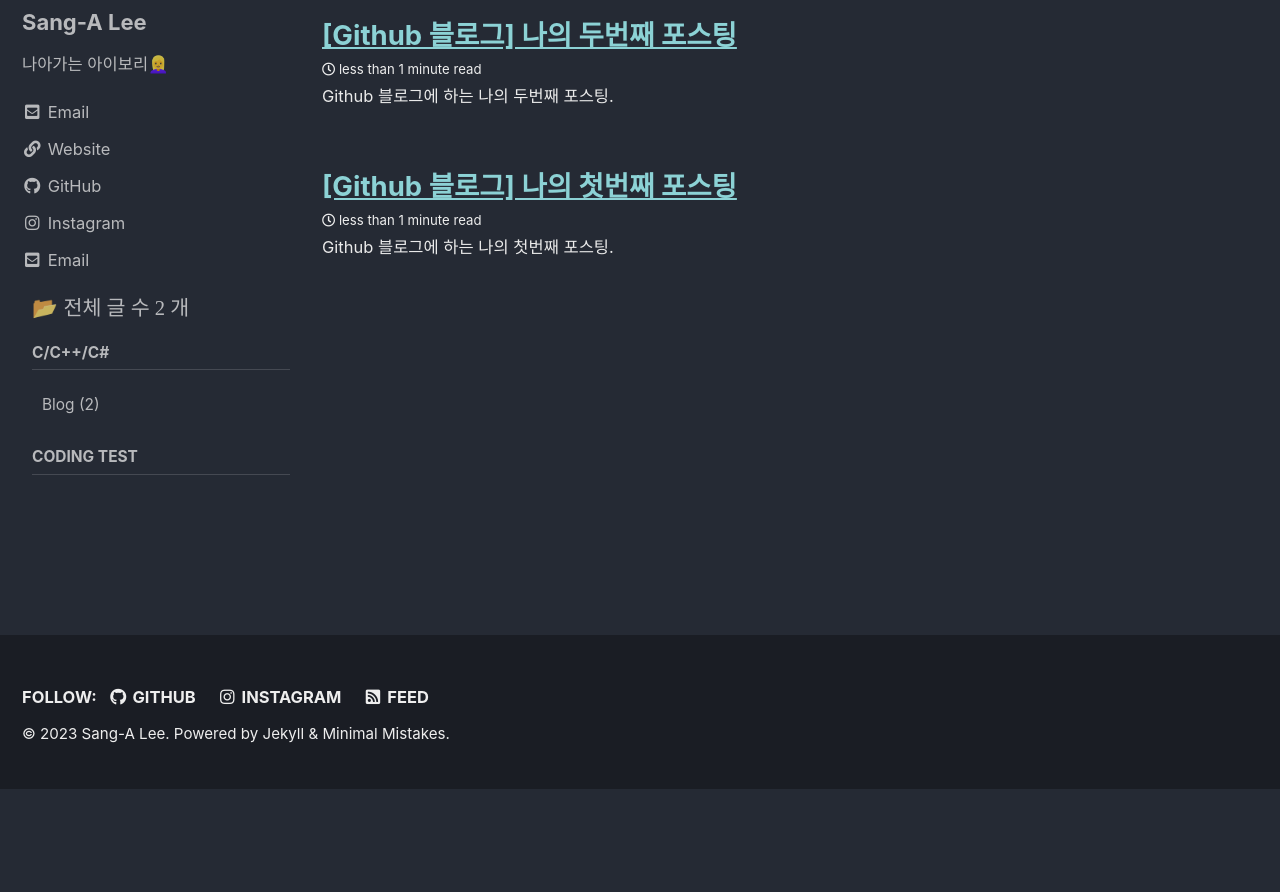
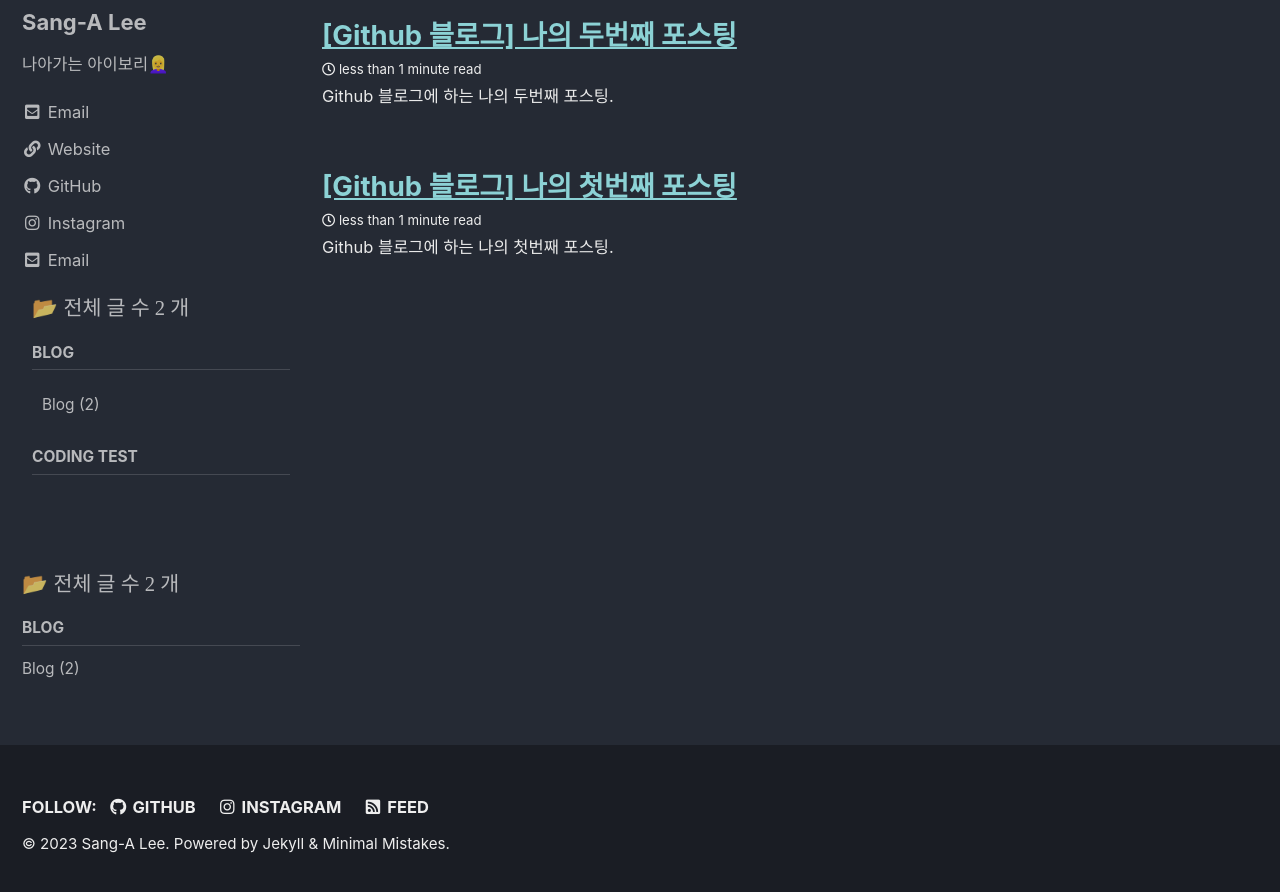
Before and after one commit to stkddks/stkddks.github.io, a Jekyll site: the page built from index.html, in a window 1280 px wide and 900 px high, scrolled down 222 px. Shown: the top 892 px of the window. Built offline with Jekyll 4.4.1, drawn with Linux system fonts in a browser that asks for light colours; cached includes are drawn as plain includes; some web fonts are replaced; the list of posts is cut into pages by our own code; before the commit the page ends 1011 px from its top, so only the background shows below that.

Commit message:
modify category

```diff
--- a/_includes/nav_list_main
+++ b/_includes/nav_list_main
@@ -11,12 +11,9 @@
             📂 <span style="font-family:'Cafe24Oneprettynight';">전체 글 수</style> <span style="font-family:'Coming Soon';">{{sum}}</style> <span style="font-family:'Cafe24Oneprettynight';">개</style>
       </li>
       <li>
-        <!--span 태그로 카테고리들을 크게 분류 ex) C/C++/C#-->
-        <span class="nav__sub-title">C/C++/C#</span>
-            <!--ul 태그로 같은 카테고리들 모아둔 페이지들 나열-->
+        <span class="nav__sub-title">Blog</span>
             <ul>
                 <!--Cpp 카테고리 글들을 모아둔 페이지인 /categories/cpp 주소의 글로 링크 연결-->
-                <!--category[1].size 로 해당 카테고리를 가진 글의 개수 표시-->
                 {% for category in site.categories %}
                     {% if category[0] == "Blog" %}
                         <li><a href="/categories/blog" class="">Blog ({{category[1].size}})</a></li>
--- a/_includes/sidebar.html
+++ b/_includes/sidebar.html
@@ -14,11 +14,9 @@
     {% if page.sidebar.nav %}
       {% include nav_list nav=page.sidebar.nav %}
     {% endif %}
-    {% if page.sidebar_main %}
+  {% endif %}
+  {% if page.sidebar_main %}
       {% include nav_list_main %}
     {% endif %}
-  {% endif %}
-
-
   </div>
 {% endif %}
```
Also changed, not shown: _posts/categories/category-blog.md (renamed from _posts/categories/category-cpp.md).
